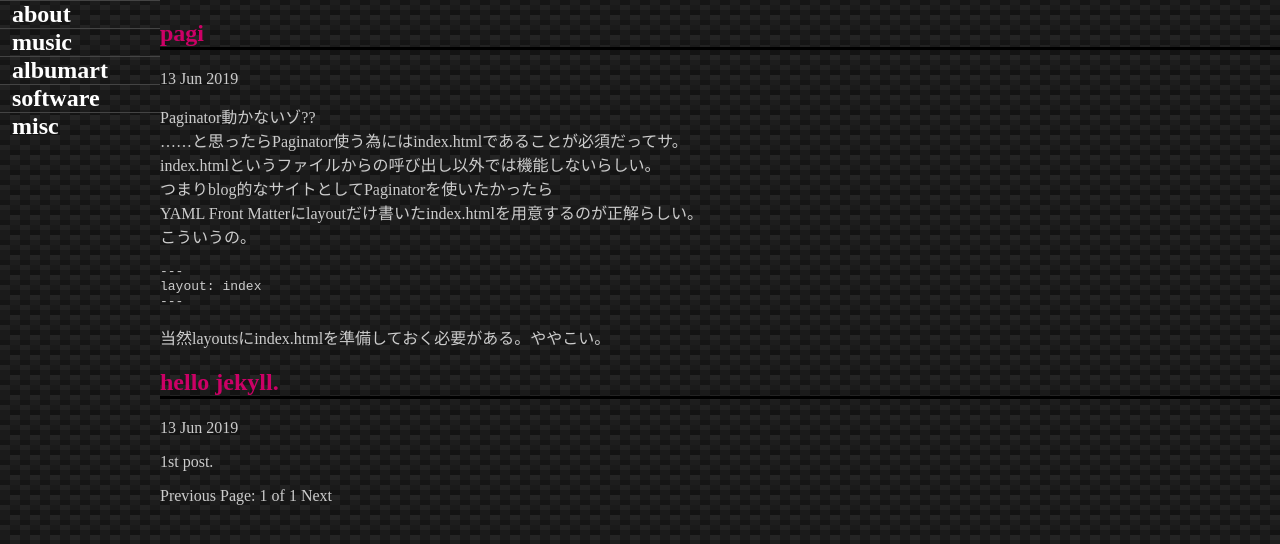
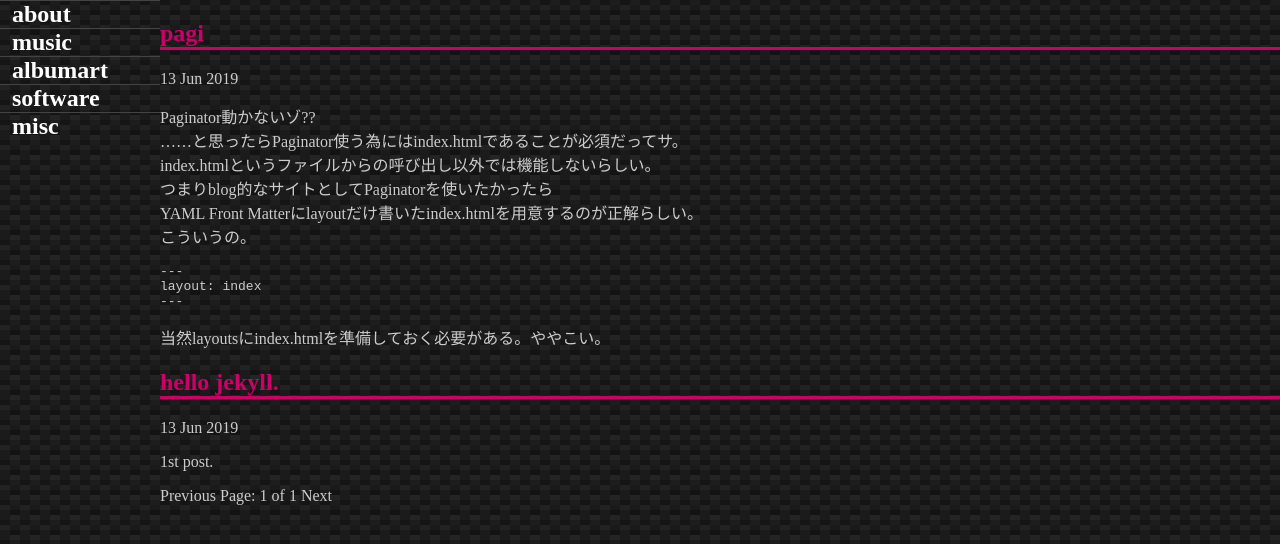
Before and after one commit to switchworks/switchworks.github.io, a Jekyll site: the page built from index.html, in a window 1280 px wide. Shown: the top 544 px of the page. Built offline with Jekyll 4.4.1, drawn with Linux system fonts in a browser that asks for light colours; some web fonts are replaced; the list of posts is cut into pages by our own code.

Commit message:
Update default.html

```diff
--- a/_layouts/default.html
+++ b/_layouts/default.html
@@ -22,7 +22,7 @@
 		background-size: 20px 20px;
 	}
 	h1 {
-		border-bottom: solid 3px black;
+		border-bottom: solid 3px #cc0066;
 	}
 	h1 a {
 		text-decoration : none;
```
